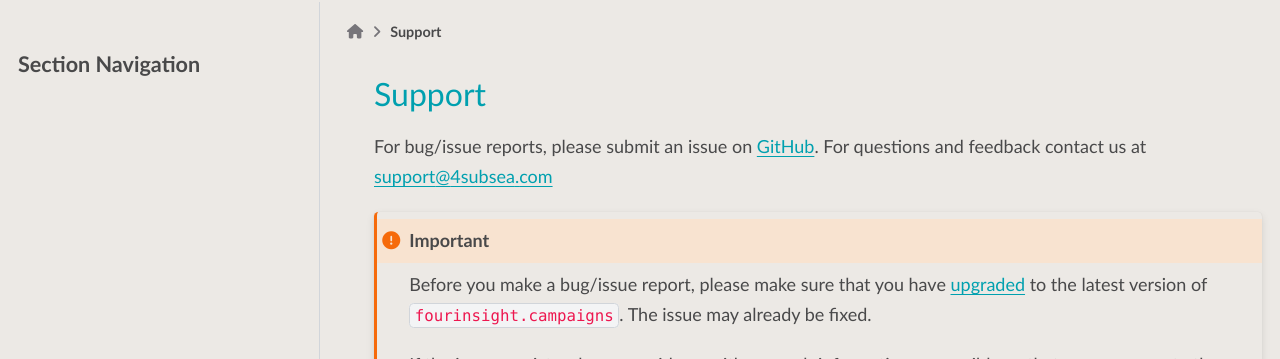
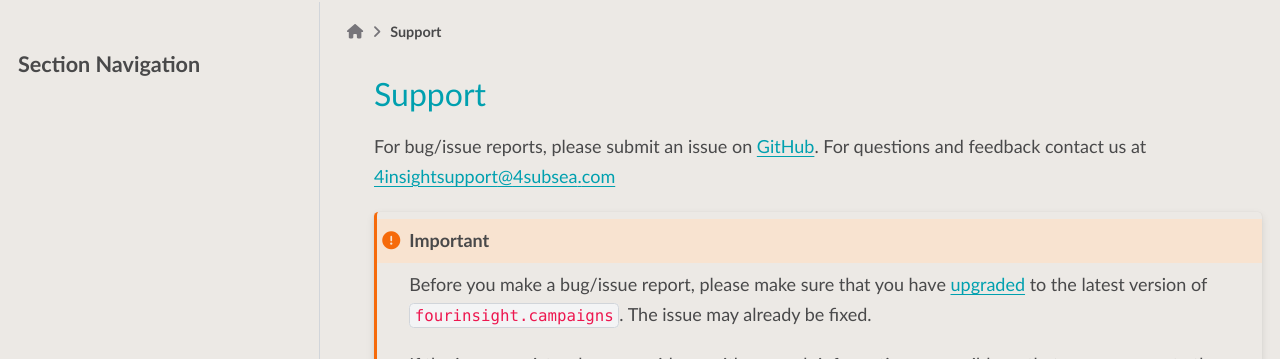
Before and after one commit to 4Subsea/fourinsight-campaigns-python, a Sphinx documentation site: the page built from docs/support.rst, in a window 1280 px wide. Shown: the part 104-463 px from the top of the page. Built offline with Sphinx 7.4.7 and the PyData theme 0.15.4, drawn with Linux system fonts in a browser that asks for light colours.

Commit message:
ESS-4365: Change support email to 4insightsupport@4subsea.com (#54)
Co-authored-by: Branislav Jenco <branislavjenco@gmail.com>

```diff
--- a/docs/support.rst
+++ b/docs/support.rst
@@ -3,7 +3,7 @@
 Support
 =======
 For bug/issue reports, please submit an issue on `GitHub`_. For questions and feedback contact
-us at support@4subsea.com
+us at 4insightsupport@4subsea.com
 
 .. _GitHub: https://github.com/4subsea/fourinsight-campaigns-python
 
--- a/setup.cfg
+++ b/setup.cfg
@@ -3,7 +3,7 @@ name = fourinsight-campaigns
 version = attr: fourinsight.campaigns.__version__
 licence = MIT
 author = 4Subsea
-author_email = support@4subsea.com
+author_email = 4insightsupport@4subsea.com
 description = 4insight campaigns
 long_description = file: README.rst
 long_description_content_type = text/x-rst
```
